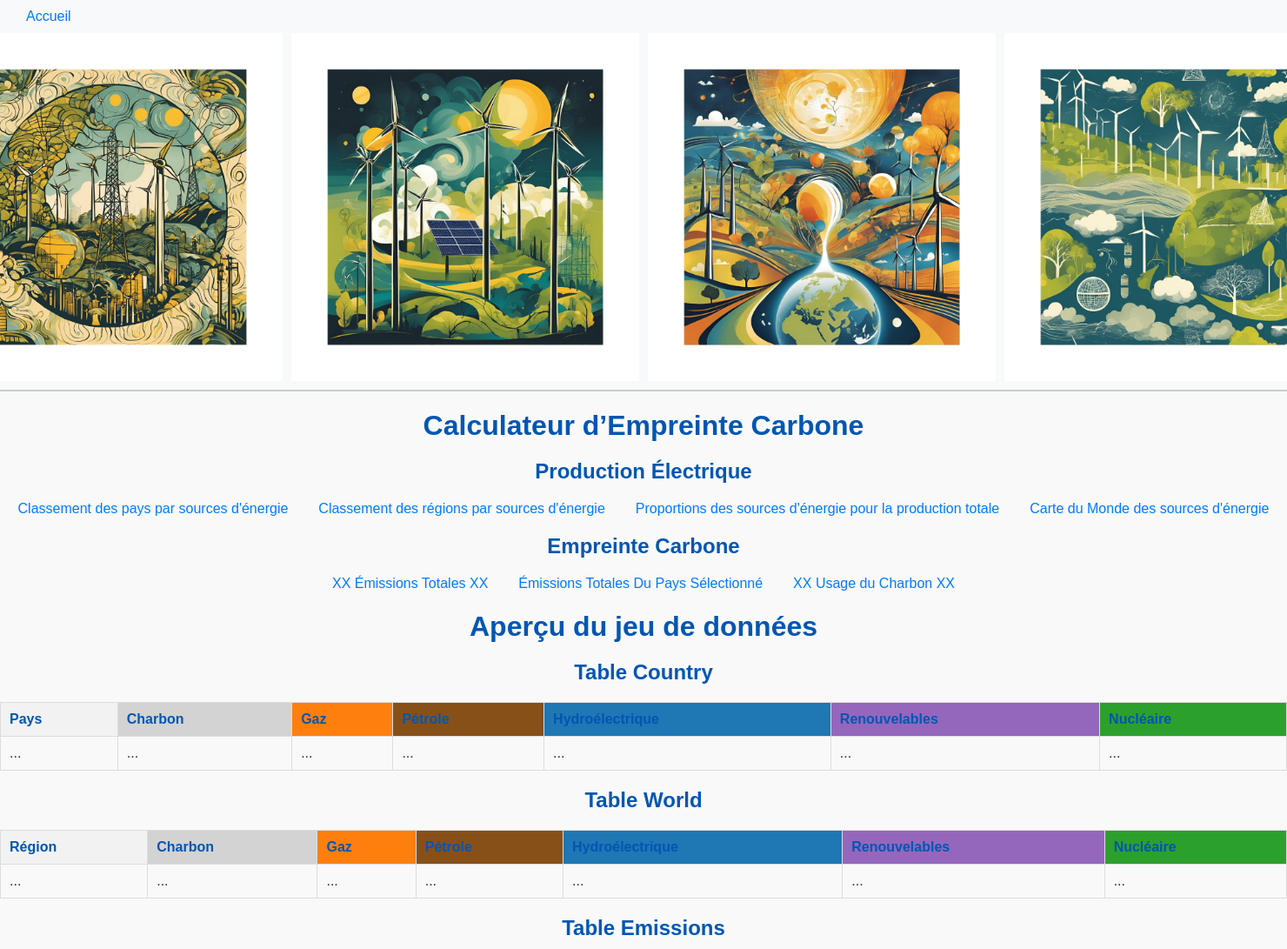
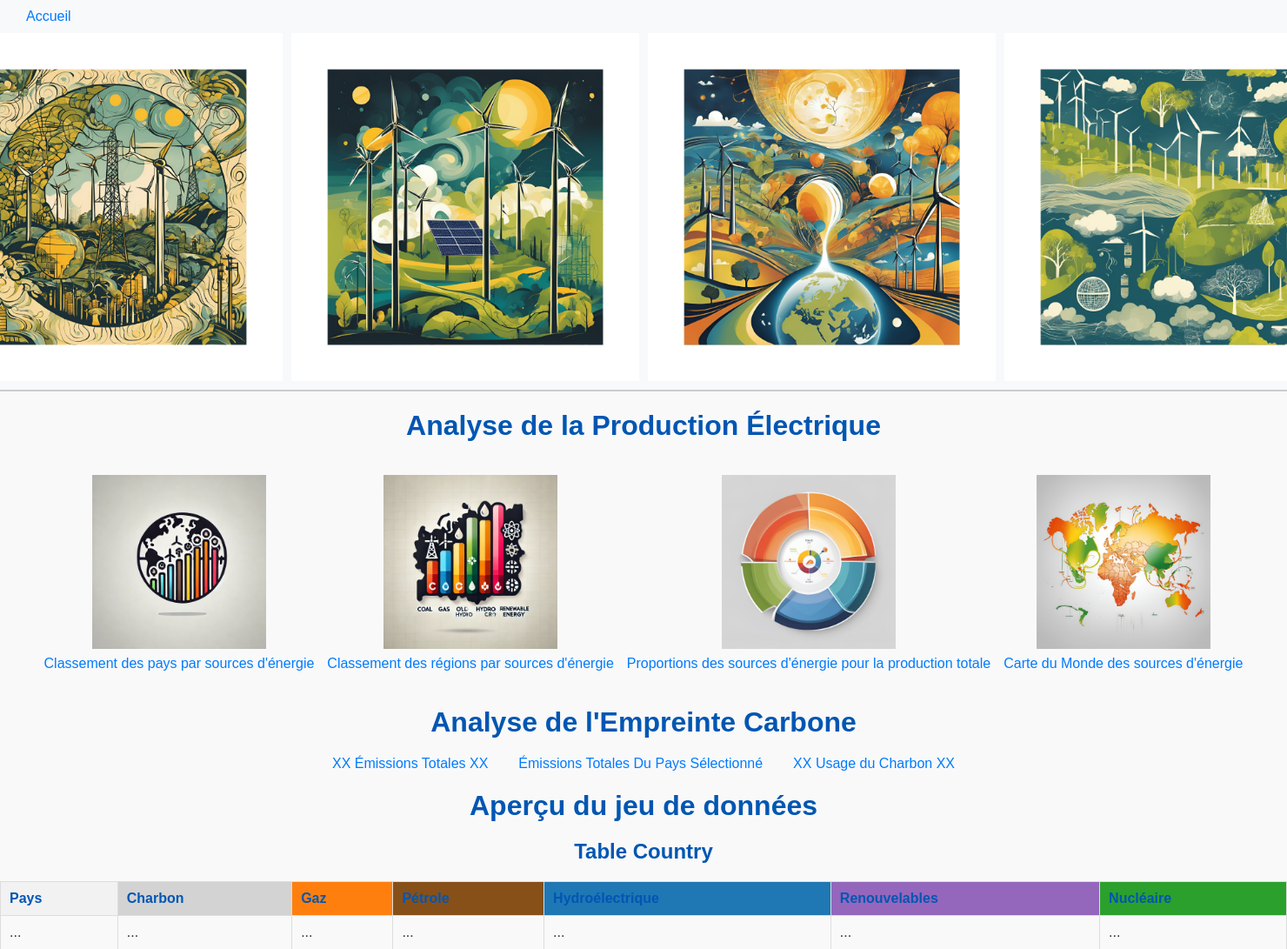
Before and after one commit to bruno-coulet/hello-dbms, a Python web app: template carbon_footprint_app/templates/index.html in a window 1480 px wide; the page is wider, and only the part inside the window is pictured. Shown: the top 1091 px of that part at 87% size. Run offline with Jinja, Linux system fonts and the light colour scheme; the template is opened without the code that fills it, so the values that code supplies are empty; some libraries are stand-ins or nearby versions.

Commit message:
début des ajouts de logo pour les liens

```diff
--- a/carbon_footprint_app/static/CSS/style.css
+++ b/carbon_footprint_app/static/CSS/style.css
@@ -47,6 +47,23 @@ body {
 #images img {
     max-width: 400px;
 }
+
+/* Fichier static/css/style.css */
+
+.logo-text-container {
+    display: flex;           /* Utilise Flexbox pour organiser les éléments */
+    flex-direction: column;  /* Dispose les éléments (image et texte) en colonne */
+    align-items: center;     /* Centre les éléments horizontalement */
+    text-align: center;      /* Centre le texte */
+}
+
+.small-logo {
+    width: 200px;    /* Ajustez la largeur selon votre besoin */
+    height: 200px;   /* Ajustez la hauteur selon votre besoin */
+    object-fit: contain;  /* Assure que l'image garde ses proportions */
+    margin-bottom: 8px;   /* Ajoute de l'espace entre l'image et le texte */
+}
+
 
 /* Title */
 #title {
--- a/carbon_footprint_app/templates/base.html
+++ b/carbon_footprint_app/templates/base.html
@@ -27,20 +27,55 @@
 
             <div id="title">
 
-                <h1>Calculateur d’Empreinte Carbone</h1>
 
-                <h2>Production Électrique</h2>
+                <h1>Analyse de la Production Électrique</h1>
 
                 <nav id="navigation">
                     <ul>
-                        <li><a href="/country-energy-usage">Classement des pays par sources d'énergie</a></li>
-                        <li><a href="/regions-energy-usage">Classement des régions par sources d'énergie</a></li>
-                        <li><a href="/energy-source-proportions">Proportions des sources d'énergie pour la production totale</a></li>
-                        <li><a href="world-map">Carte du Monde des sources d'énergie</a></li>
+                        <li>
+                            <a href="/country-energy-usage">
+                                <div class="logo-text-container">
+                                    <img src="{{ url_for('static', filename='img/classement_pays_logo.webp') }}"
+                                         alt="Classement des pays"
+                                         class="small-logo">
+                                    Classement des pays par sources d'énergie
+                                </div>
+                            </a>
+                        </li>
+                        <li>
+                            <a href="/regions-energy-usage">
+                                <div class="logo-text-container">
+                                    <img src="{{ url_for('static', filename='img/classement_regions_logo.webp') }}"
+                                         alt="Classement des régions"
+                                         class="small-logo">
+                                    Classement des régions par sources d'énergie
+                                </div>
+                            </a>
+                        </li>
+                        <li>
+                            <a href="/energy-source-proportions">
+                                <div class="logo-text-container">
+                                    <img src="{{ url_for('static', filename='img/proportion_logo.png') }}"
+                                         alt="Proportions des sources d'énergie"
+                                         class="small-logo">
+                                    Proportions des sources d'énergie pour la production totale
+                                </div>
+                            </a>
+                        </li>
+                        <li>
+                            <a href="/world-map">
+                                <div class="logo-text-container">
+                                    <img src="{{ url_for('static', filename='img/carte_logo.png') }}"
+                                         alt="Carte du Monde des sources d'énergie"
+                                         class="small-logo">
+                                         Carte du Monde des sources d'énergie
+                                </div>
+                            </a>
+                        </li>
                     </ul>
                 </nav>
 
-                <h2>Empreinte Carbone</h2>
+                <h1>Analyse de l'Empreinte Carbone</h1>
 
                 <nav id="navigation">
                     <ul>
```
Also changed, not shown: carbon_footprint_app/static/img/carte_logo.png (added), carbon_footprint_app/static/img/classement_pays_logo.webp (added), carbon_footprint_app/static/img/classement_regions_logo.webp (added), carbon_footprint_app/static/img/proportion_logo.png (added).
